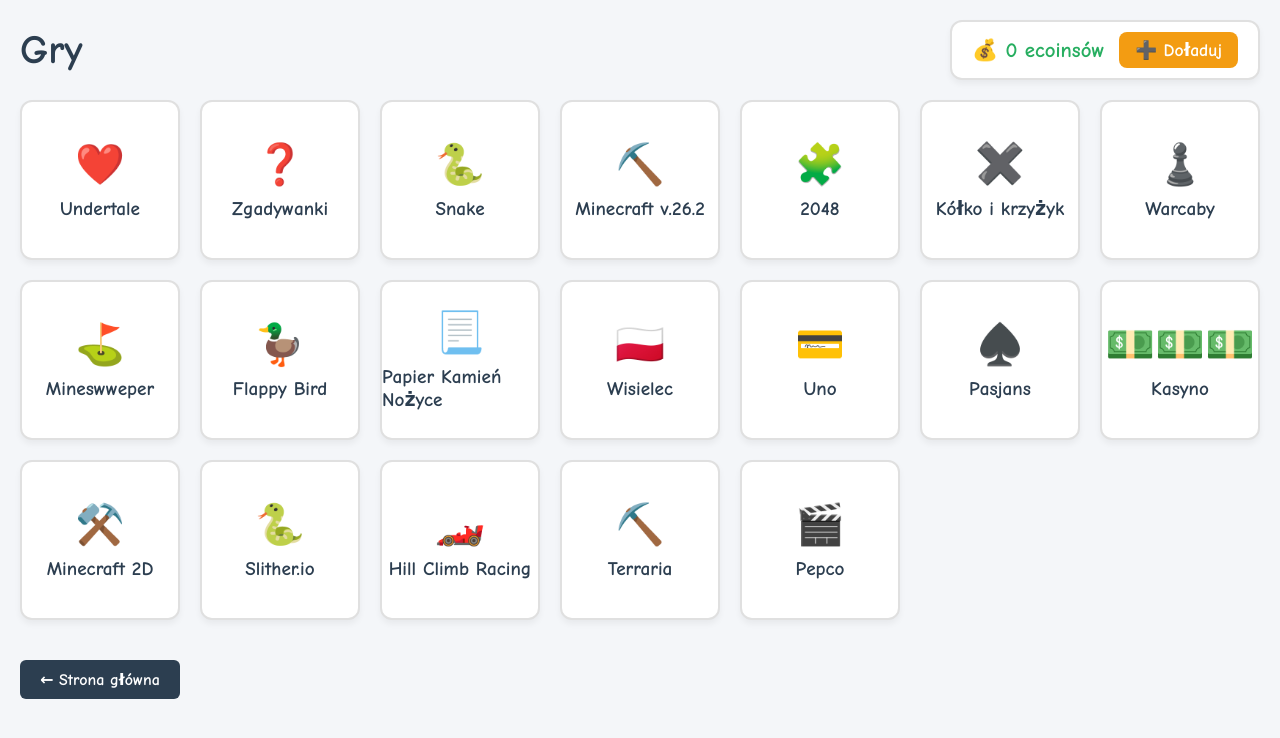
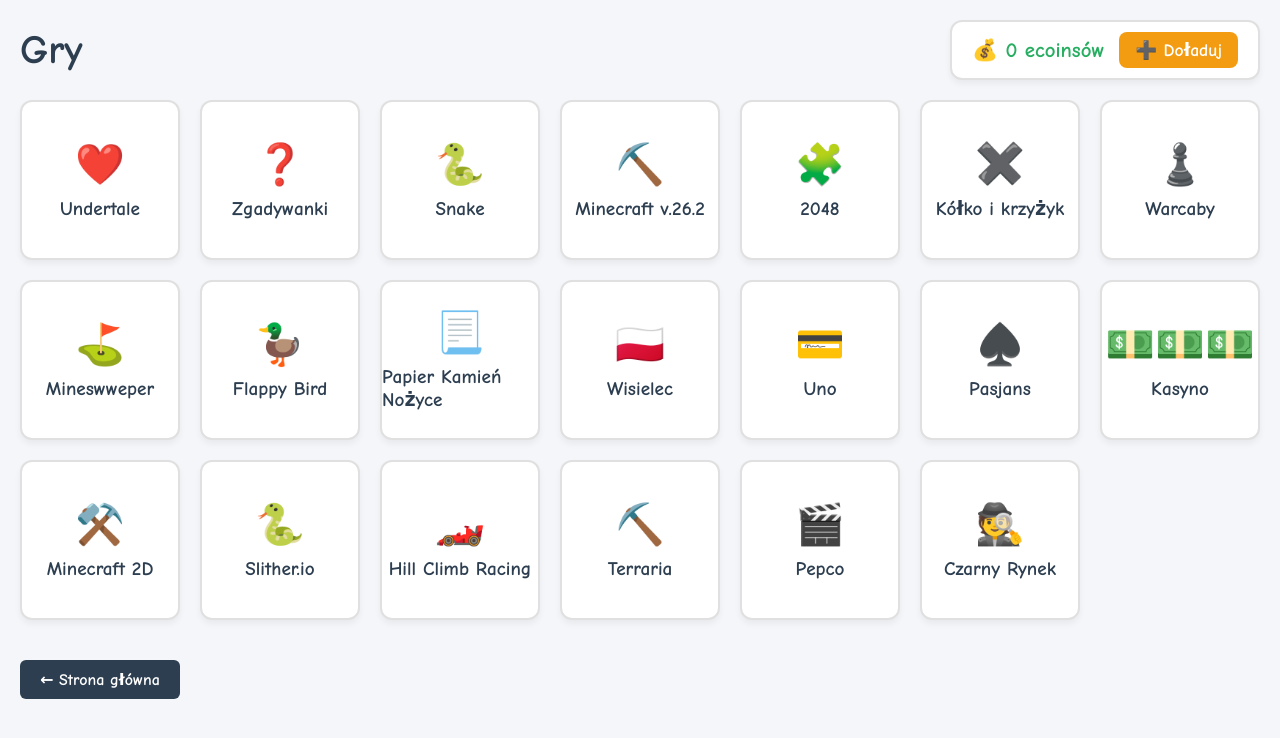
Before and after one commit to Edimod/Edimod, a plain HTML site: page gry.html in a window 1280 px wide. Drawn offline with Linux system fonts and the light colour scheme.

Commit message:
Add link for Czarny Rynek game card

```diff
--- a/gry.html
+++ b/gry.html
@@ -289,6 +289,10 @@
                 <span class="game-icon">🎬</span>
                 <span>Pepco</span>
             </a>
+            <a href="czarnyrynek.html" class="game-card">
+                <span class="game-icon">🕵️</span>
+                <span>Czarny Rynek</span>
+            </a>
         </div>
     </main>
 
```
